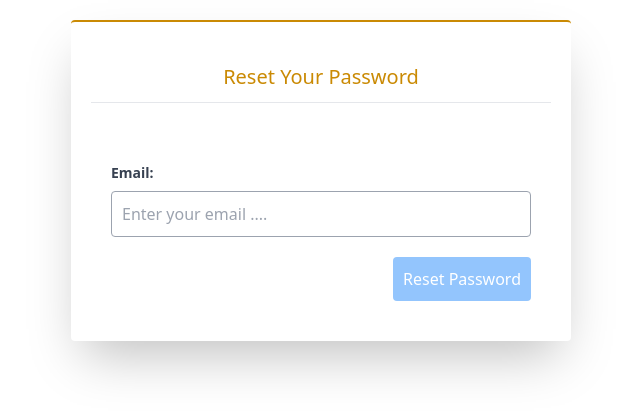
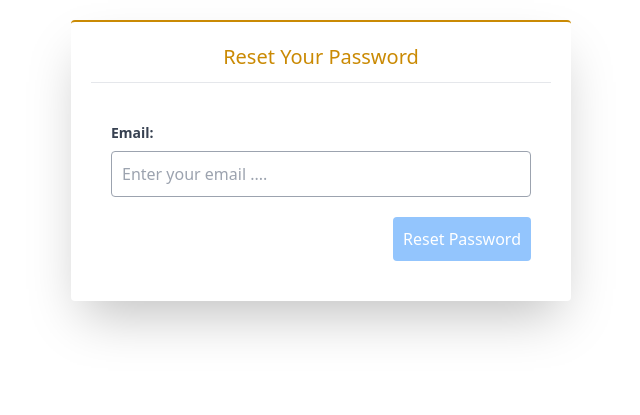
Before and after one commit to dev-dauth2026/AmazonCloneV2, a Django app: page /accounts/passwordforgot/ in a window 1280 px wide. Shown: the part 104-519 px from the top of the page, without its empty margins (319-959 px from the left). Run offline with Django 4.2, Linux system fonts and the light colour scheme; some libraries are stand-ins or nearby versions.

Commit message:
edited the layout

```diff
--- a/accounts/templates/accounts/forgotpassword.html
+++ b/accounts/templates/accounts/forgotpassword.html
@@ -9,7 +9,7 @@
 <div class="flex justify-center items-center mt-[20px]">
 
         <div class="flex flex-col gap-[20px] w-[500px] shadow-2xl p-5 rounded border-t-[2px] border-yellow-600">
-            <h2 class="text-center my-5 text-warning text-[20px] text-yellow-600">
+            <h2 class="text-center  text-warning text-[20px] text-yellow-600">
                 Reset Your Password
                 <hr class=" bg-gray-500  mt-[10px]">
             </h2>
@@ -26,7 +26,7 @@
 
                 {% include 'accounts/form.html' %}
 
-                <button class="bg-blue-300 p-[10px] text-white rounded float-right hover:opacity-50" >Reset Password</button>
+                <button class="bg-blue-300 p-[10px] text-white rounded float-right hover:bg-yellow-600 transition-all duration-[1s]" >Reset Password</button>
             </form>
             {% endif %}
         </div>
```
